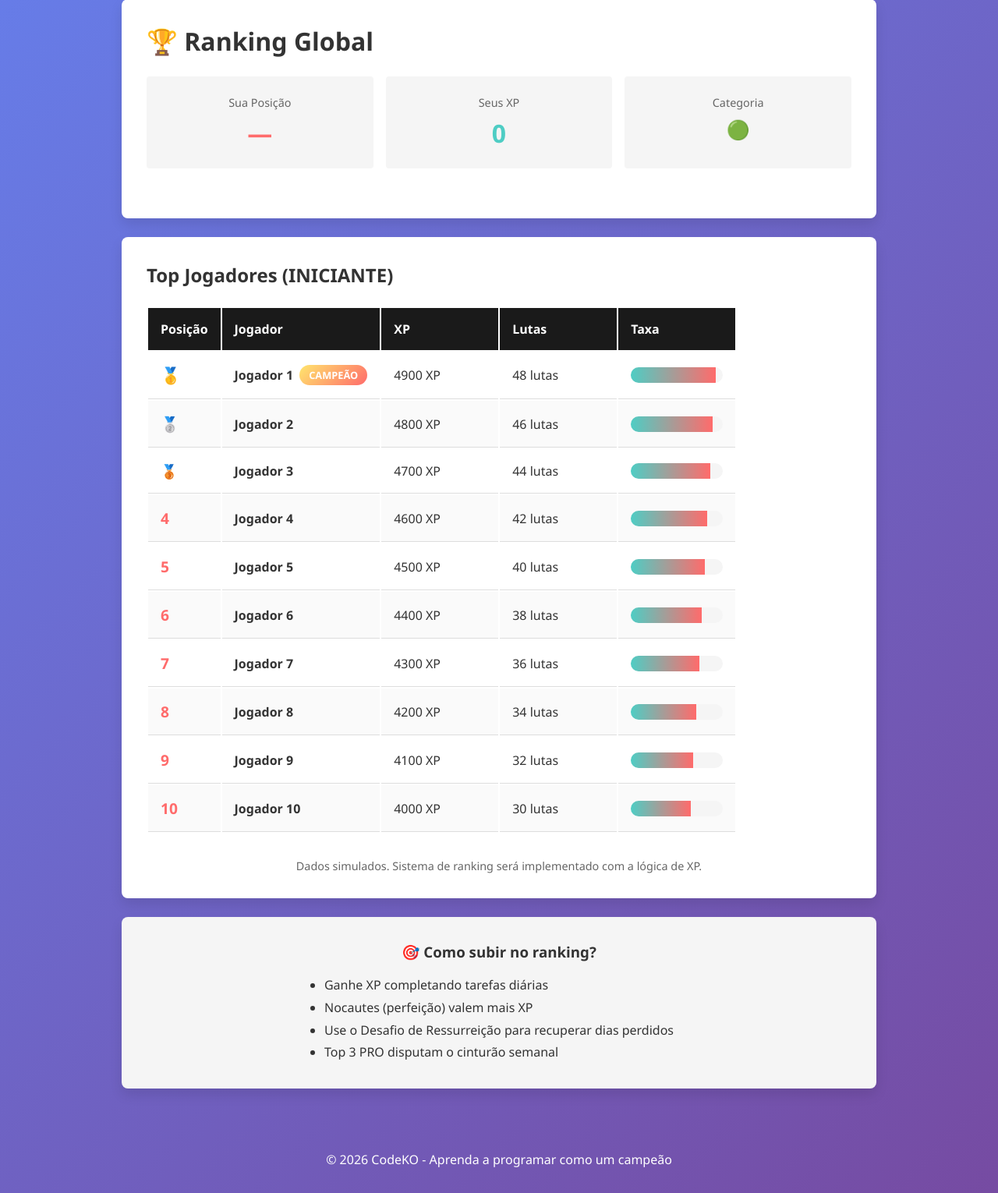
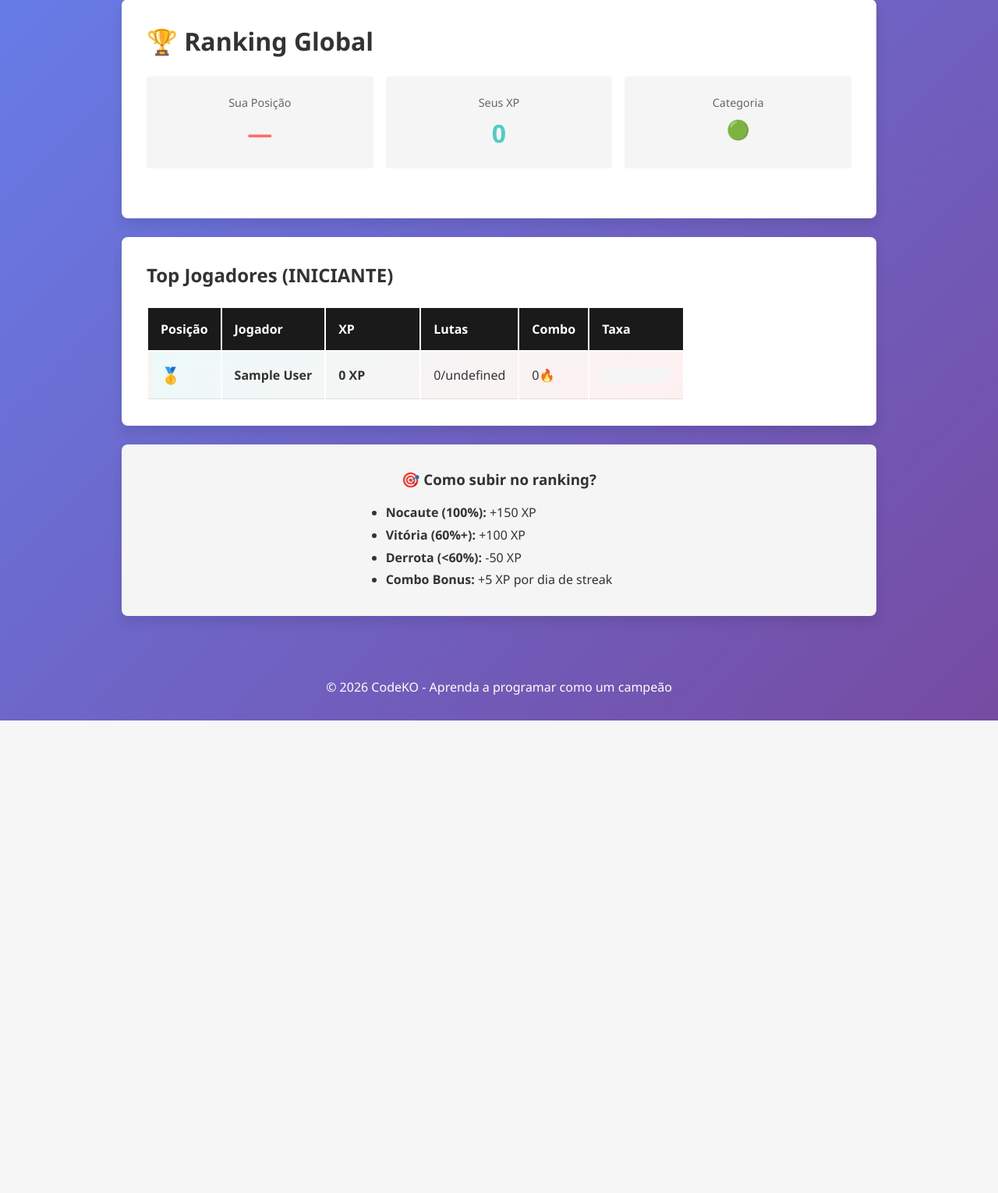
Before and after one commit to Muryllohenrique0611/codeko, a Flask app: page /ranking in a window 1280 px wide. Shown: the part 98-1628 px from the top of the page at 78% size. After the commit the page ends 1022 px from the top, so only its background shows below. Run offline with Flask 3, Linux system fonts and the light colour scheme; the visitor is signed in with stand-in values (Sample User, id 1); data comes from the database, SQL or seed files in the repository.

Commit message:
Update ranking.tml

```diff
--- a/app/templates/ranking.html
+++ b/app/templates/ranking.html
@@ -111,49 +111,84 @@
                 <tr>
                     <th style="width: 80px;">Posição</th>
                     <th>Jogador</th>
-                    <th style="width: 150px;">XP</th>
-                    <th style="width: 150px;">Lutas</th>
-                    <th style="width: 150px;">Taxa</th>
+                    <th style="width: 120px;">XP</th>
+                    <th style="width: 100px;">Lutas</th>
+                    <th style="width: 80px;">Combo</th>
+                    <th style="width: 120px;">Taxa</th>
                 </tr>
             </thead>
-            <tbody>
-                {% for idx in range(1, 11) %}
-                    <tr {% if current_user.ranking_position == idx %}class="current-user"{% endif %}>
-                        <td>
-                            <span class="rank-number {% if idx == 1 %}rank-1{% elif idx == 2 %}rank-2{% elif idx == 3 %}rank-3{% endif %}">
-                                {% if idx == 1 %}🥇{% elif idx == 2 %}🥈{% elif idx == 3 %}🥉{% else %}{{ idx }}{% endif %}
-                            </span>
-                        </td>
-                        <td>
-                            <div class="player-name">
-                                <span>Jogador {{ idx }}</span>
-                                {% if idx == 1 %}<span class="champion-badge">CAMPEÃO</span>{% endif %}
-                            </div>
-                        </td>
-                        <td>{{ 5000 - idx * 100 }} XP</td>
-                        <td>{{ 50 - idx * 2 }} lutas</td>
-                        <td>
-                            <div style="background: var(--light); height: 20px; border-radius: 10px; overflow: hidden;">
-                                <div style="background: linear-gradient(90deg, var(--secondary), var(--primary)); height: 100%; width: {{ 95 - idx * 3 }}%;"></div>
-                            </div>
-                        </td>
-                    </tr>
-                {% endfor %}
+            <tbody id="rankingBody">
+                <tr>
+                    <td colspan="6" style="text-align: center; padding: 2rem;">
+                        Carregando ranking...
+                    </td>
+                </tr>
             </tbody>
         </table>
-
-        <p style="text-align: center; color: #666; margin-top: 2rem; font-size: 0.9rem;">
-            Dados simulados. Sistema de ranking será implementado com a lógica de XP.
-        </p>
     </div>
 
     <div class="card" style="background: var(--light); text-align: center;">
         <h3 style="margin-bottom: 1rem;">🎯 Como subir no ranking?</h3>
         <ul style="text-align: left; display: inline-block; line-height: 1.8;">
-            <li>Ganhe XP completando tarefas diárias</li>
-            <li>Nocautes (perfeição) valem mais XP</li>
-            <li>Use o Desafio de Ressurreição para recuperar dias perdidos</li>
-            <li>Top 3 PRO disputam o cinturão semanal</li>
+            <li><strong>Nocaute (100%):</strong> +150 XP</li>
+            <li><strong>Vitória (60%+):</strong> +100 XP</li>
+            <li><strong>Derrota (&lt;60%):</strong> -50 XP</li>
+            <li><strong>Combo Bonus:</strong> +5 XP por dia de streak</li>
         </ul>
     </div>
+
+    <script>
+        async function loadRanking() {
+            const category = '{{ current_user.category }}';
+            const response = await fetch(`/api/ranking/${category}`);
+            const ranking = await response.json();
+
+            const tbody = document.getElementById('rankingBody');
+            tbody.innerHTML = '';
+
+            if (ranking.length === 0) {
+                tbody.innerHTML = '<tr><td colspan="6" style="text-align: center; padding: 2rem;">Nenhum jogador ainda</td></tr>';
+                return;
+            }
+
+            ranking.forEach((player, idx) => {
+                const taxa = player.fights > 0
+                    ? ((player.wins + player.knockouts) / player.fights * 100).toFixed(0)
+                    : 0;
+
+                const row = document.createElement('tr');
+                if (player.is_current_user) {
+                    row.className = 'current-user';
+                }
+
+                row.innerHTML = `
+                    <td>
+                        <span class="rank-number ${idx === 0 ? 'rank-1' : idx === 1 ? 'rank-2' : idx === 2 ? 'rank-3' : ''}">
+                            ${idx === 0 ? '🥇' : idx === 1 ? '🥈' : idx === 2 ? '🥉' : idx + 1}
+                        </span>
+                    </td>
+                    <td>
+                        <div class="player-name">
+                            <span>${player.name}</span>
+                            ${player.is_champion ? '<span class="champion-badge">CAMPEÃO</span>' : ''}
+                        </div>
+                    </td>
+                    <td><strong>${player.xp} XP</strong></td>
+                    <td>${player.wins + player.knockouts}/${player.fights}</td>
+                    <td>${player.streak}🔥</td>
+                    <td>
+                        <div style="background: var(--light); height: 20px; border-radius: 10px; overflow: hidden;">
+                            <div style="background: linear-gradient(90deg, var(--secondary), var(--primary)); height: 100%; width: ${taxa}%;"></div>
+                        </div>
+                    </td>
+                `;
+
+                tbody.appendChild(row);
+            });
+        }
+
+        loadRanking();
+        // Atualizar ranking a cada 30 segundos
+        setInterval(loadRanking, 30000);
+    </script>
 {% endblock %}
```
